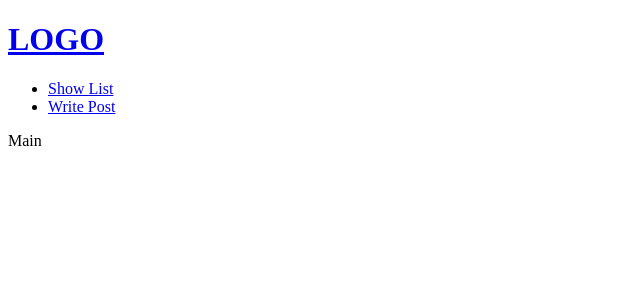
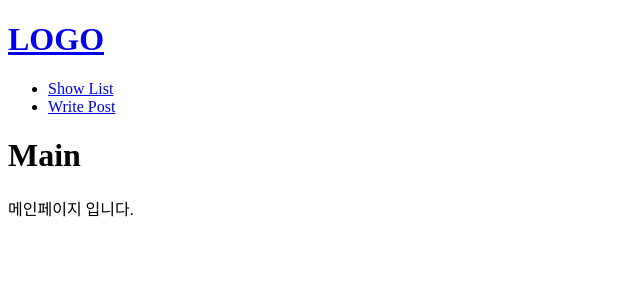
Before and after one commit to dkdkwl/react-node, a React (Create React App) app in the folder react/: page / in a window 1280 px wide. Shown: the top 300 px of the page, without its empty margins (0-640 px from the left). Built offline with nearby package versions, Linux system fonts and the light colour scheme.

Commit message:
공통 레이아웃 적용

```diff
--- a/react/src/App.js
+++ b/react/src/App.js
@@ -1,7 +1,7 @@
 import { Routes, Route } from 'react-router-dom';
 
 import Header from './Common/Header';
-import Main from './Common/Main';
+import Main from './Main';
 import List from './Community/List';
 import Create from './Community/Create';
 
--- /dev/null
+++ b/react/src/Common/Layout.js
@@ -0,0 +1,13 @@
+function Layout({ children, name }) {
+	return (
+		<main className={`content ${name} `}>
+			<div className='inner'>
+				<h1>{name}</h1>
+
+				<section>{children}</section>
+			</div>
+		</main>
+	);
+}
+
+export default Layout;
--- a/react/src/Common/Main.js
+++ /dev/null
@@ -1,7 +0,0 @@
-import React from 'react';
-
-function Main() {
-	return <div>Main</div>;
-}
-
-export default Main;
--- a/react/src/Community/Create.js
+++ b/react/src/Community/Create.js
@@ -1,5 +1,6 @@
 import axios from 'axios';
 import { useEffect, useState } from 'react';
+import Layout from '../Common/Layout';
 
 function Create() {
 	const [tit, setTit] = useState('');
@@ -29,7 +30,7 @@ function Create() {
 	useEffect(() => {}, []);
 
 	return (
-		<section>
+		<Layout name={'Post'}>
 			<label htmlFor='tit'>Title</label>
 			<br />
 			<input
@@ -48,7 +49,7 @@ function Create() {
 				onChange={(e) => setCon(e.target.value)}></textarea>
 			<br />
 			<button onClick={handleCreate}>SEND</button>
-		</section>
+		</Layout>
 	);
 }
 
--- a/react/src/Community/List.js
+++ b/react/src/Community/List.js
@@ -1,7 +1,12 @@
 import React from 'react';
+import Layout from '../Common/Layout';
 
 function List() {
-	return <div>List</div>;
+	return (
+		<Layout name={'List'}>
+			<p>리스트페이지입니다.</p>
+		</Layout>
+	);
 }
 
 export default List;
--- /dev/null
+++ b/react/src/Main.js
@@ -0,0 +1,12 @@
+import React from 'react';
+import Layout from './Common/Layout';
+
+function Main() {
+	return (
+		<Layout name={'Main'}>
+			<p>메인페이지 입니다.</p>
+		</Layout>
+	);
+}
+
+export default Main;
```
